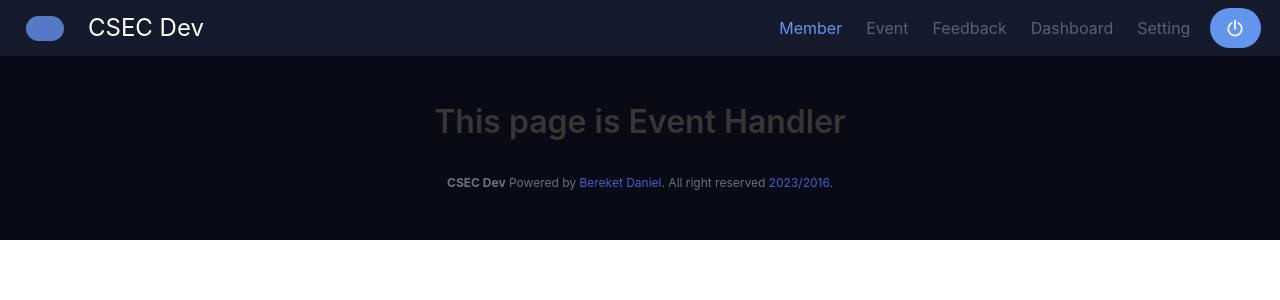
After one commit to BereketDan/CSECdev, a Django app: page /event/ in a window 1280 px wide. The commit adds this page. Shown: the top 300 px of the page. Run offline with Django 4.2, Linux system fonts and the light colour scheme.

Commit message:
all first setup for event page like urls views link

```diff
--- a/CSECdev/DevApp/urls.py
+++ b/CSECdev/DevApp/urls.py
@@ -7,4 +7,5 @@ urlpatterns = [
     path('login/', views.login, name = 'login'),
     path('member/', views.member, name = 'member'),
     path('feedback/', views.feedback, name = 'feedback'),
+    path('event/', views.event, name = 'event'),
 ]
--- a/CSECdev/DevApp/views.py
+++ b/CSECdev/DevApp/views.py
@@ -19,3 +19,6 @@ def member(request):
 
 def feedback(request):
     return render(request, "feedback.html")
+
+def event(request):
+    return render(request, "event.html")
--- a/CSECdev/templates/base.html
+++ b/CSECdev/templates/base.html
@@ -193,7 +193,7 @@ $navbarBurgers.forEach( el => {
                   Member
                 </a>
 
-                <a class="navbar-item" style="color:#586078" >
+                <a href="{% url "event" %}" class="navbar-item" style="color:#586078" >
                  Event
                 </a>
 
--- /dev/null
+++ b/CSECdev/templates/event.html
@@ -0,0 +1,14 @@
+{% extends 'base.html' %}
+
+{% load static %}
+{% block content %}
+
+<center>
+
+<div class="title">This page is Event Handler</div>
+
+</center>
+
+
+
+{% endblock %}
```
